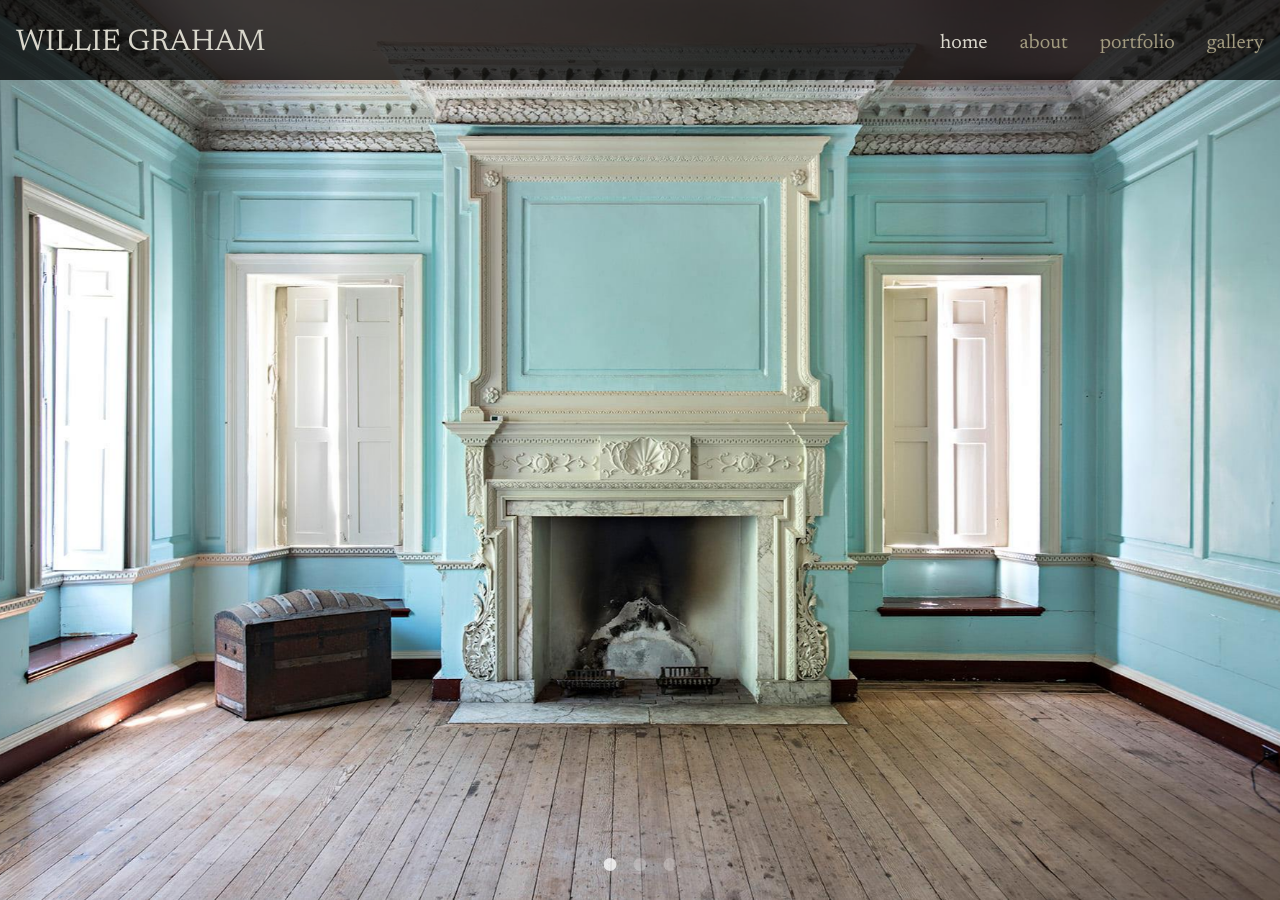
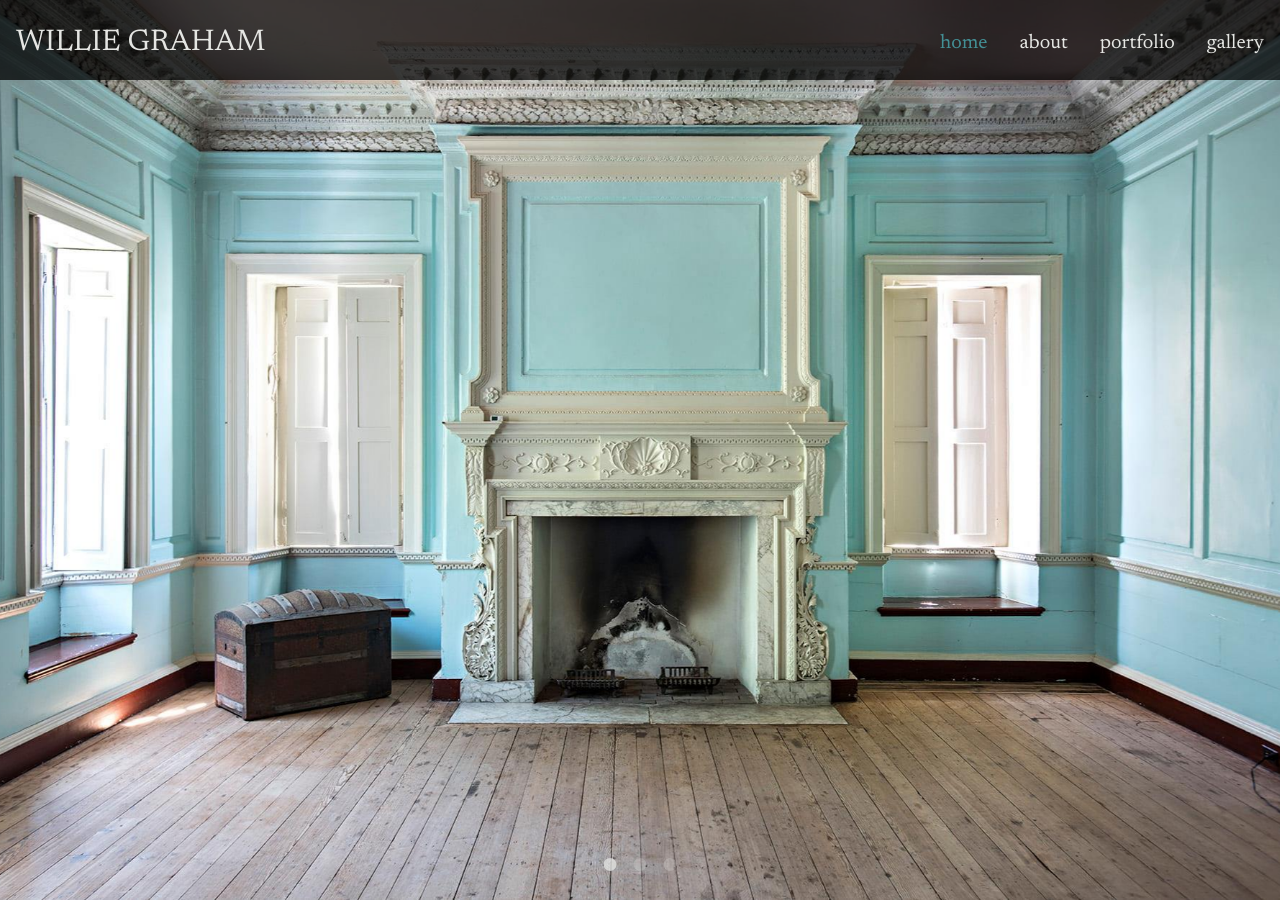
Before and after one commit to kitchensjn/willie, a Jekyll site: the page built from pages/index.md, in a window 1280 px wide and 900 px high. Built offline with Jekyll 4.4.1, drawn with Linux system fonts in a browser that asks for light colours; nearby versions of some CDN libraries.

Commit message:
color choices

```diff
--- a/_includes/about.html
+++ b/_includes/about.html
@@ -31,7 +31,7 @@
 
 .blurb {
     width: 750px;
-    background-color: rgba(255,255,255,0.8);
+    background-color: #e5e6e3dc;
     margin-left: -825px;
     padding: 20px;
 }
--- a/_includes/bio.html
+++ b/_includes/bio.html
@@ -34,13 +34,13 @@
 </style>
 
 
-<div style="display: table; width: 100%; padding: 5%; margin-bottom: 120px; overflow-x: hidden;">
+<div style="display: table; width: 100%; padding: 5%; margin-bottom: 120px; background-color: #e5e6e3;">
     <div style="display: table-cell; width: 55%; background-color: black;"></div>
     <div style="display: table-cell; width: 45%; min-height: 100%;">
-        <div style="width: 100%; background-color: #d9d7cc; padding: 20px;">
+        <div style="width: 100%; background-color: #438f95; padding: 20px; color: #e5e6e3;">
             <h2 style="margin-top: 10px; font-weight: bold;">An independent historic architecture firm located in Midlothian, Virginia.</h2>
-            <hr style="border: 1.5px solid black;"></hr>
-            <p style="font-size: 18px;">Lorem ipsum dolor sit amet, consectetur adipiscing elit. In et erat vel nibh laoreet ultrices id in sapien. Curabitur felis purus, volutpat in risus posuere, hendrerit tempus lacus. Praesent sed enim sit amet nisl porttitor placerat. Maecenas vulputate purus lacus. Cras sit amet tortor consectetur, varius lorem id, dapibus mauris. Nunc porta ligula ut ipsum sagittis, ac imperdiet augue tincidunt. Aliquam vulputate molestie libero, quis mattis quam efficitur non. Maecenas molestie justo odio, dignissim consequat sem ultricies non. Vestibulum nec augue in nunc varius cursus vitae sed nibh. Phasellus porta odio quam, dignissim lobortis dolor congue at. Ut placerat, dui eget accumsan lobortis, odio ante rhoncus tellus, ut faucibus purus lacus vitae sapien. Curabitur et semper justo. Praesent pharetra nibh facilisis, tincidunt leo nec, ultrices odio. Nullam pulvinar, sem sed venenatis consequat, lectus mauris tempor libero, id hendrerit orci orci in nisl. Nam pharetra nisi eu libero lobortis, ut pretium mi auctor. Curabitur semper eros a nibh bibendum tempus. Maecenas elementum nisi a rutrum placerat. Ut finibus imperdiet aliquam. Mauris elit purus, viverra at turpis sit amet, rhoncus lobortis urna. Vivamus viverra ullamcorper iaculis. Vivamus a purus vel arcu varius sagittis quis sed arcu. Phasellus bibendum nibh eget orci pellentesque ultricies.</p>
+            <hr style="border: 1.5px solid #e5e6e3;;"></hr>
+            <p style="font-size: 18px; color;">Lorem ipsum dolor sit amet, consectetur adipiscing elit. In et erat vel nibh laoreet ultrices id in sapien. Curabitur felis purus, volutpat in risus posuere, hendrerit tempus lacus. Praesent sed enim sit amet nisl porttitor placerat. Maecenas vulputate purus lacus. Cras sit amet tortor consectetur, varius lorem id, dapibus mauris. Nunc porta ligula ut ipsum sagittis, ac imperdiet augue tincidunt. Aliquam vulputate molestie libero, quis mattis quam efficitur non. Maecenas molestie justo odio, dignissim consequat sem ultricies non. Vestibulum nec augue in nunc varius cursus vitae sed nibh. Phasellus porta odio quam, dignissim lobortis dolor congue at. Ut placerat, dui eget accumsan lobortis, odio ante rhoncus tellus, ut faucibus purus lacus vitae sapien. Curabitur et semper justo. Praesent pharetra nibh facilisis, tincidunt leo nec, ultrices odio. Nullam pulvinar, sem sed venenatis consequat, lectus mauris tempor libero, id hendrerit orci orci in nisl. Nam pharetra nisi eu libero lobortis, ut pretium mi auctor. Curabitur semper eros a nibh bibendum tempus. Maecenas elementum nisi a rutrum placerat. Ut finibus imperdiet aliquam. Mauris elit purus, viverra at turpis sit amet, rhoncus lobortis urna. Vivamus viverra ullamcorper iaculis. Vivamus a purus vel arcu varius sagittis quis sed arcu. Phasellus bibendum nibh eget orci pellentesque ultricies.</p>
         </div>
         <!--
         <div style="width: 100%; height: 60%; padding-bottom: 10px;">
@@ -50,7 +50,7 @@
         -->
     </div>
 </div>
-<div style="overflow-x: hidden; position: relative; display: flex; align-content: center; justify-content: center; background-color: #a19a7f; width: 100%; height: 75vw; padding: 0% 5% 5% 5%;">
+<div style="position: relative; display: flex; align-content: center; justify-content: center; background-color: #e5e6e3; width: 100%; height: 75vw; padding: 0% 5% 5% 5%;">
     <div style="width: 45%; height: 100%;">
         <div style="height: 50%; width: 100%; padding-right: 10px; padding-bottom: 10px;">
             <div style="width: 100%; height: 100%; background-color: black;"></div>
@@ -62,15 +62,15 @@
     <div style="position: relative; width: 55%; height: 100%;">
         <div style="margin-left: 20%; width: 80%; margin-top: -120px; height: 20%;">
             <div style="position: relative; z-index: 1; margin: 0% 5%; width: 90%; height: 175%; background-color: black;"></div>
-            <div style="position: relative; z-index: 2; background-color: #d9d7cc; top: 10%; left: 50%; transform: translate(-50%, -50%); max-width: 300px; padding: 20px; text-align: center;">
-                <p style="margin: 0px; font-size: 30px;">documentary photography</p>
+            <div style="position: relative; z-index: 2; background-color: #438f95; top: 10%; left: 50%; transform: translate(-50%, -50%); max-width: 300px; padding: 20px; text-align: center;">
+                <p style="margin: 0px; font-size: 30px; color: #e5e6e3;">documentary photography</p>
             </div>
         </div>
         <div style="width: 100%; height: 100%; padding-left: 10px;">
             <div style="position: relative; top: 30%; width: 100%; height: 50%; background-color: black;"></div>
         </div>
     </div>
-    <div style="position: absolute; background-color: #d9d7cc; top: 50%; left: 50%; transform: translate(-50%, -50%); max-width: 300px; padding: 20px; text-align: center;">
-        <p style="margin: 0px; font-size: 30px;">innovative historic restoration & recreation</p>
+    <div style="position: absolute; background-color: #438f95; top: 50%; left: 50%; transform: translate(-50%, -50%); max-width: 300px; padding: 20px; text-align: center;">
+        <p style="margin: 0px; font-size: 30px; color: #e5e6e3;">innovative historic restoration & recreation</p>
     </div>
 </div>
--- a/_includes/navbar.html
+++ b/_includes/navbar.html
@@ -8,9 +8,9 @@
 
 
     {% if page.layout == 'home' %}
-        <a class="section-title active" style="font-size: 30px; padding: 22px 16px 16px 16px; color: #d9d7cc;" href="{{ '/' | relative_url }}" >WILLIE GRAHAM</a>
+        <a class="section-title active" style="font-size: 30px; padding: 22px 16px 16px 16px; color: #e5e6e3;" href="{{ '/' | relative_url }}" >WILLIE GRAHAM</a>
     {% else %}
-        <a class="section-title" style="font-size: 30px; padding: 22px 16px 16px 16px; color: #d9d7cc;" href="{{ '/' | relative_url }}" >WILLIE GRAHAM</a>
+        <a class="section-title" style="font-size: 30px; padding: 22px 16px 16px 16px; color: #e5e6e3;" href="{{ '/' | relative_url }}" >WILLIE GRAHAM</a>
     {% endif %}
 
     <div id="right-links">
--- a/_includes/portfolio.html
+++ b/_includes/portfolio.html
@@ -2,6 +2,9 @@
 
 #portfolio {
     padding: 100px 10%;
+    background-color: #e5e6e3;
+    display: block;
+    overflow: auto;
 }
 
 #portfolio .project {
@@ -16,7 +19,7 @@
     {% for post in site.posts %}
         {% if post.categories contains "portfolio" %}
             <div class="project fade-in col-sm-6 col-md-4 col-lg-4">
-                <a href="{{ post.url | relative_url }}" style="display: block; width: 100%; height: 100%; padding: 10px; border: 1px solid black;">
+                <a href="{{ post.url | relative_url }}" style="display: block; width: 100%; height: 100%; padding: 10px; border: 1px solid grey;">
                     <div style="position: relative; width: 100%; height: 100%; background-position: center; background-image: linear-gradient(rgba(0, 0, 0, 0) 50%, rgba(0, 0, 0, 0.75)), url('{{ post.thumbnail | relative_url }}')">
                         <p style="position: absolute; bottom: 0px; left: 5px; color: white; margin: 0px; font-size: 30px;">{{ post.name }}</p>
                     </div>
--- a/_sass/willie.scss
+++ b/_sass/willie.scss
@@ -10,6 +10,7 @@
     margin: 0px;
     font-family: 'Newsreader', serif !important;
     width: 100%;
+    background-color: #e5e6e3;
 }
 
 @keyframes fadeInAnimation {
@@ -47,7 +48,7 @@
 
 .section-title {
     float: left;
-    color: #a19a7f;
+    color: #e5e6e3;
     text-align: center;
     padding: 29px 16px;
     text-decoration: none;
@@ -55,13 +56,13 @@
 }
 
 .section-title:hover {
-    color: #d9d7cc;
+    color: #438f95;
 }
 
 .active {
     pointer-events: none;
     cursor: default;
-    color: #d9d7cc;
+    color: #438f95;
 }
 
 #navbar #Home {
@@ -95,7 +96,7 @@
         position: fixed;
         right: 0;
         top: 0;
-        color: #a19a7f;
+        color: #e5e6e3;
         display: block;
         text-align: center;
         padding: 27px 16px 25px 16px;
@@ -104,7 +105,7 @@
         transition: transform 1s;
     }
     .burger:link, .burger:visited {
-        color: #a19a7f;
+        color: #e5e6e3;
     }
     #navbar.responsive {
         position: fixed;
@@ -115,7 +116,7 @@
         right: 0;
         top: 0;
         transform: rotate(-90deg);
-        color: #d9d7cc;
+        color: #438f95;
     }
     #navbar.responsive #right-links {
         display: block;
@@ -124,16 +125,16 @@
     }
     #navbar.responsive #right-links .section-title {
         width: 100%;
-        color: #a19a7f;
+        color: #e5e6e3;
         background-color: rgba(0,0,0,1);
     }
     #navbar.responsive #right-links .section-title:hover {
         color: rgba(0,0,0,0.75);
-        background-color: #d9d7cc;
+        background-color: #438f95;
     }
     #navbar.responsive #right-links .active{
         color: rgba(0,0,0,0.75);
-        background-color: #d9d7cc;
+        background-color: #438f95;
     }
 }
 
@@ -158,7 +159,7 @@
 }
 
 .slick-dots li button:before {
-    color: white !important;
+    color: #e5e6e3 !important;
     font-size: 15px !important;
     line-height: 15px !important;
 }
@@ -167,7 +168,7 @@
 
 #contactbar {
     position: relative;
-    background-color: #d9d7cc;
+    background-color: #e5e6e3;
     width: 100%;
     height: 400px;
     text-align: center;
```
Lines whose indentation alone changed are shown as unchanged.
